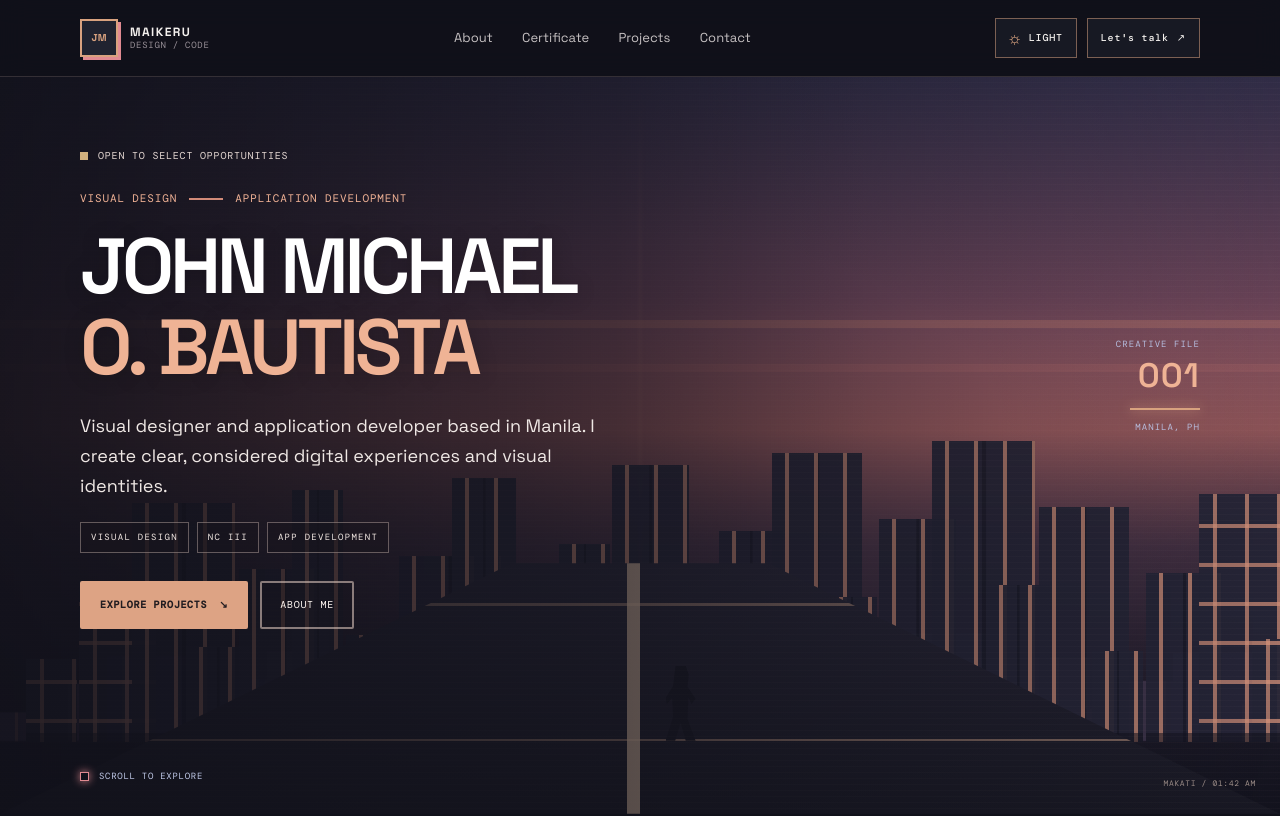
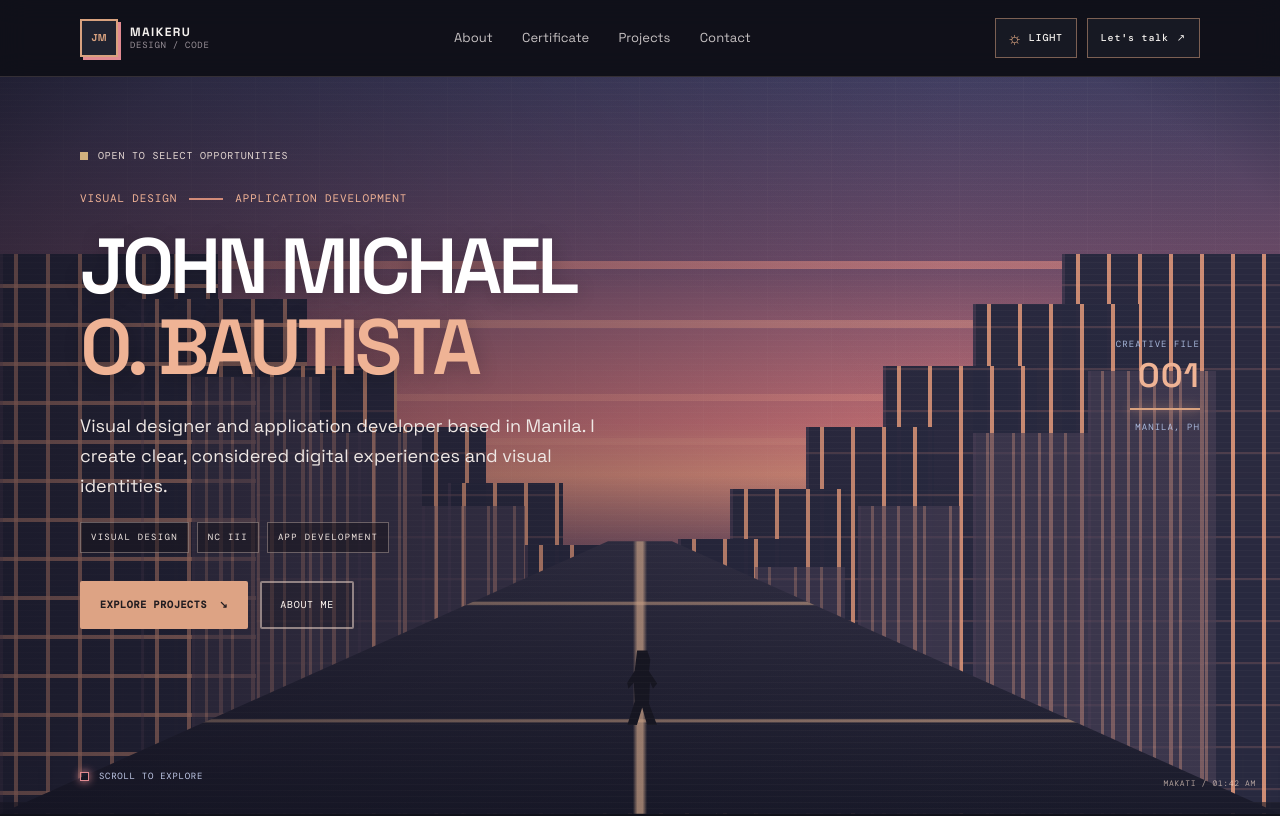
Before and after one commit to johnmichael223344-rgb/portfolio-site, a React (Vite) app: page / in a window 1280 px wide. Shown: the top 816 px of the page. Built offline with nearby package versions, Linux system fonts and the light colour scheme; the HTML template or start-up script is replaced by a standard one.

Commit message:
Rework hero background as a pixel-art dusk city street

```diff
--- a/src/index.css
+++ b/src/index.css
@@ -447,3 +447,93 @@ footer { border-top: 1px solid var(--border); padding-block: 24px 34px; }
   .skyline { height: 39%; }
   .skyline-back { height: 23%; }
 }
+
+/* Hero (#top): layered sunset street with pixel-block architecture */
+.hero::after {
+  background: linear-gradient(90deg, rgba(18,17,30,.58) 0%, rgba(18,17,30,.28) 40%, rgba(18,17,30,.04) 74%, transparent 100%);
+}
+:root[data-theme="light"] .hero::after {
+  background: linear-gradient(90deg, rgba(35,29,39,.56) 0%, rgba(35,29,39,.25) 42%, rgba(35,29,39,.02) 78%, transparent 100%);
+}
+.city-scene {
+  background:
+    linear-gradient(180deg, rgba(31,26,49,.03) 0%, rgba(45,34,57,.02) 32%, rgba(38,30,48,.12) 52%, rgba(27,25,39,.28) 100%),
+    linear-gradient(180deg, #49466d 0%, #75516f 25%, #d5787c 47%, #f09a83 54%, #79516a 66%, #28293d 100%);
+}
+.city-scene::before {
+  inset: 0;
+  background:
+    linear-gradient(180deg, transparent 0 25%, rgba(247,151,139,.78) 25% 26%, transparent 26% 33%, rgba(255,174,145,.5) 33% 34%, transparent 34% 43%, rgba(250,164,141,.38) 43% 44%, transparent 44%),
+    linear-gradient(180deg, transparent 0 49%, rgba(255,193,154,.16) 49% 50%, transparent 50%),
+    repeating-linear-gradient(90deg, transparent 0 63px, rgba(255,225,204,.035) 63px 64px);
+  mask-image: linear-gradient(180deg, #000 0%, #000 54%, transparent 74%);
+}
+.city-scene::after { opacity: .85; background: repeating-linear-gradient(0deg, transparent 0 5px, rgba(255,228,211,.035) 5px 6px); }
+.city-scanlines { background: radial-gradient(ellipse at 50% 47%, transparent 0 23%, rgba(20,19,32,.12) 80%, rgba(17,17,29,.42) 100%); }
+.skyline-back { z-index: 0; left: 0; right: 0; bottom: 0; height: 48%; opacity: .88; }
+.skyline-back .building {
+  border: 0;
+  background-color: #514461;
+  background-image: repeating-linear-gradient(90deg, transparent 0 15px, rgba(238,159,139,.38) 15px 17px, transparent 17px 27px);
+  box-shadow: none;
+  opacity: .92;
+  animation: none;
+}
+.skyline-front { z-index: 1; left: 0; right: 0; bottom: 0; height: 76%; }
+.skyline-front .building {
+  bottom: 0;
+  border: 0;
+  background-color: #28293f;
+  background-image: repeating-linear-gradient(90deg, transparent 0 14px, rgba(244,164,129,.82) 14px 18px, transparent 18px 31px), repeating-linear-gradient(0deg, transparent 0 24px, rgba(235,151,135,.18) 24px 26px, transparent 26px 42px);
+  box-shadow: inset 0 -12px rgba(21,22,35,.62), inset 3px 0 rgba(117,85,110,.28);
+  opacity: .98;
+  animation: none;
+}
+.skyline-front .building:nth-child(1) { left: 0!important; width: 17%!important; height: 100%!important; }
+.skyline-front .building:nth-child(2) { left: 11%!important; width: 13%!important; height: 92%!important; }
+.skyline-front .building:nth-child(3) { left: 20%!important; width: 11%!important; height: 80%!important; }
+.skyline-front .building:nth-child(4) { left: 28%!important; width: 10%!important; height: 69%!important; }
+.skyline-front .building:nth-child(5) { left: 35%!important; width: 9%!important; height: 59%!important; }
+.skyline-front .building:nth-child(6) { left: 41%!important; width: 8%!important; height: 48%!important; }
+.skyline-front .building:nth-child(7) { left: 46%!important; width: 6%!important; height: 39%!important; }
+.skyline-front .building:nth-child(8) { left: 49%!important; width: 4%!important; height: 31%!important; }
+.skyline-front .building:nth-child(9) { left: 42%!important; width: 7%!important; height: 43%!important; opacity:.55; }
+.skyline-front .building:nth-child(10) { left: 33%!important; width: 8%!important; height: 55%!important; opacity:.58; }
+.skyline-front .building:nth-child(11) { left: 24%!important; width: 9%!important; height: 68%!important; opacity:.58; }
+.skyline-front .building:nth-child(12) { left: 15%!important; width: 10%!important; height: 78%!important; opacity:.62; }
+.skyline-front .building:nth-child(13) { left: 83%!important; width: 17%!important; height: 100%!important; }
+.skyline-front .building:nth-child(14) { left: 76%!important; width: 13%!important; height: 91%!important; }
+.skyline-front .building:nth-child(15) { left: 69%!important; width: 12%!important; height: 80%!important; }
+.skyline-front .building:nth-child(16) { left: 63%!important; width: 10%!important; height: 69%!important; }
+.skyline-front .building:nth-child(17) { left: 57%!important; width: 9%!important; height: 58%!important; }
+.skyline-front .building:nth-child(18) { left: 53%!important; width: 8%!important; height: 49%!important; }
+.skyline-front .building:nth-child(19) { left: 50%!important; width: 6%!important; height: 39%!important; }
+.skyline-front .building:nth-child(20) { left: 48%!important; width: 4%!important; height: 31%!important; }
+.skyline-front .building:nth-child(21) { left: 59%!important; width: 7%!important; height: 44%!important; opacity:.55; }
+.skyline-front .building:nth-child(22) { left: 67%!important; width: 8%!important; height: 55%!important; opacity:.58; }
+.skyline-front .building:nth-child(23) { left: 76%!important; width: 9%!important; height: 68%!important; opacity:.58; }
+.skyline-front .building:nth-child(24) { left: 85%!important; width: 10%!important; height: 79%!important; opacity:.62; }
+.skyline-front .building:nth-child(n+9):nth-child(-n+12),
+.skyline-front .building:nth-child(n+21):nth-child(-n+24) {
+  background-color: #494057;
+  background-image: repeating-linear-gradient(90deg, transparent 0 13px, rgba(246,171,143,.56) 13px 16px, transparent 16px 26px);
+}
+.walkway {
+  z-index: 3;
+  bottom: 0;
+  height: 37%;
+  clip-path: polygon(47.5% 0,52.5% 0,100% 100%,0 100%);
+  background:
+    linear-gradient(90deg, transparent 49.45%, rgba(245,195,159,.72) 49.8% 50.2%, transparent 50.55%),
+    repeating-linear-gradient(180deg, transparent 0 22%, rgba(246,193,155,.52) 22.5% 23.2%, transparent 23.7% 43%),
+    linear-gradient(180deg, #333146, #191a2a);
+  box-shadow: none;
+}
+.sky-rail, .tower { display: none; }
+.hero-silhouette { z-index: 4; bottom: 12%; left: 49%; background: #171722; }
+@media (max-width: 620px) {
+  .skyline-front { height: 61%; }
+  .skyline-back { height: 38%; }
+  .walkway { height: 29%; clip-path: polygon(46% 0,54% 0,100% 100%,0 100%); }
+  .hero::after { background: linear-gradient(90deg, rgba(18,17,30,.74), rgba(18,17,30,.35) 66%, rgba(18,17,30,.08)); }
+}
```
